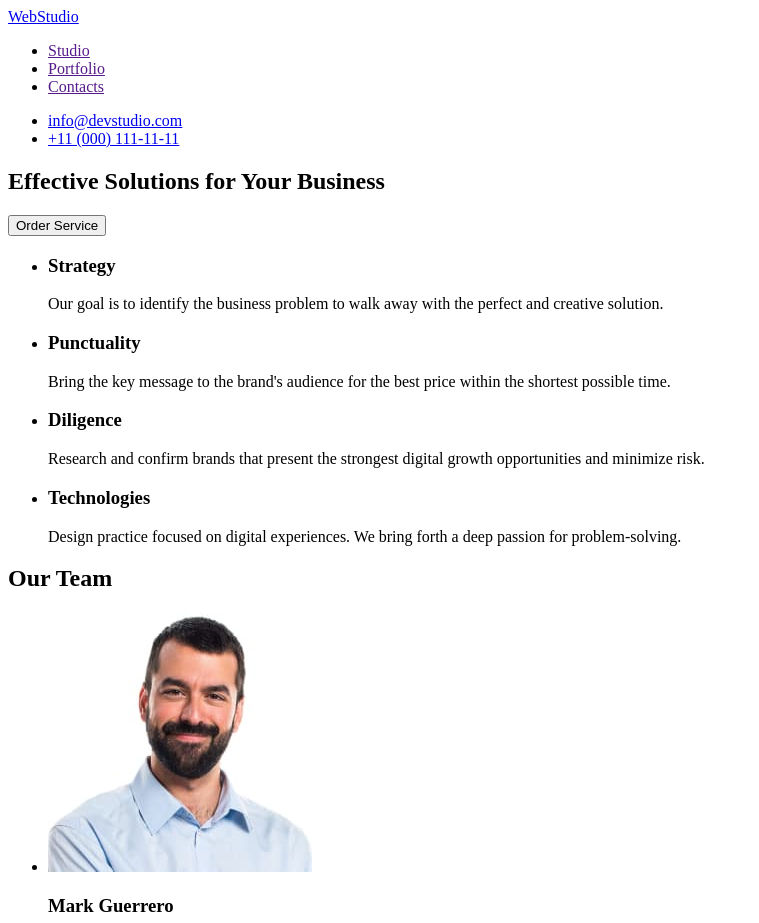
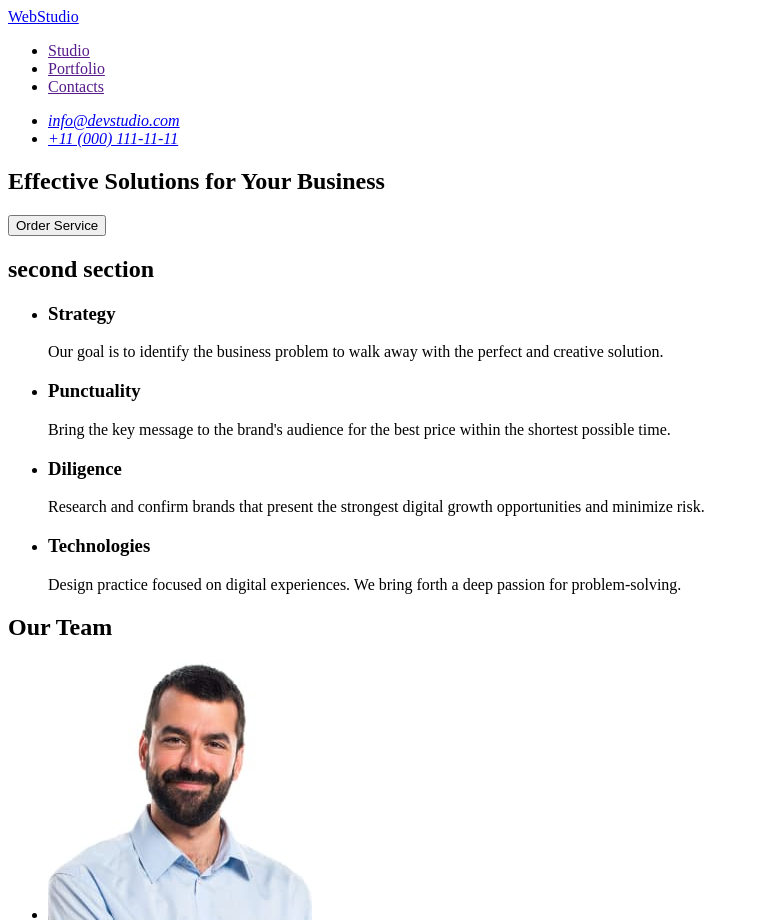
Before and after one commit to hisio13/goit-markup-hw-01, a plain HTML site: page index.html in a window 1280 px wide. Shown: the top 923 px of the page, without its empty margins (0-759 px from the left). Drawn offline with Linux system fonts and the light colour scheme.

Commit message:
add index file

```diff
--- a/index.html
+++ b/index.html
@@ -15,12 +15,12 @@
           <li><a href="">Contacts</a></li>
         </ul>
       </nav>
-      <adress>
+      <address>
         <ul>
           <li><a href="mailto:info@devstudio.com">info@devstudio.com</a></li>
           <li><a href="tel:+110001111111">+11 (000) 111-11-11</a></li>
         </ul>
-      </adress>
+      </address>
     </header>
     <main>
       <section>
@@ -28,6 +28,7 @@
         <button type="button">Order Service</button>
       </section>
       <section>
+        <h2>second section</h2>
         <ul>
           <li>
             <h3>Strategy</h3>
```
